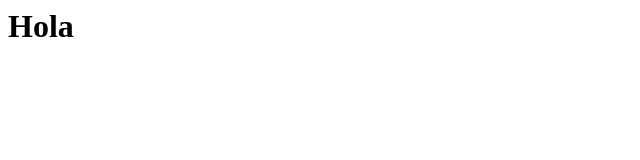
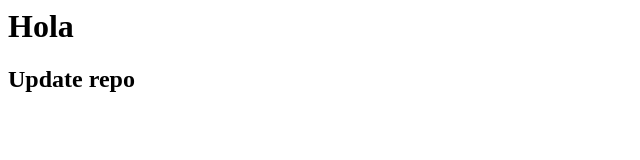
Before and after one commit to laudato-si/test, a plain HTML site: page index.html in a window 1280 px wide. Shown: the whole page, without its empty margins (0-640 px from the left). Drawn offline with Linux system fonts and the light colour scheme.

Commit message:
Update index.html

```diff
--- a/index.html
+++ b/index.html
@@ -1 +1,2 @@
 <h1>Hola</h1>
+<h2>Update repo</h2>
```
